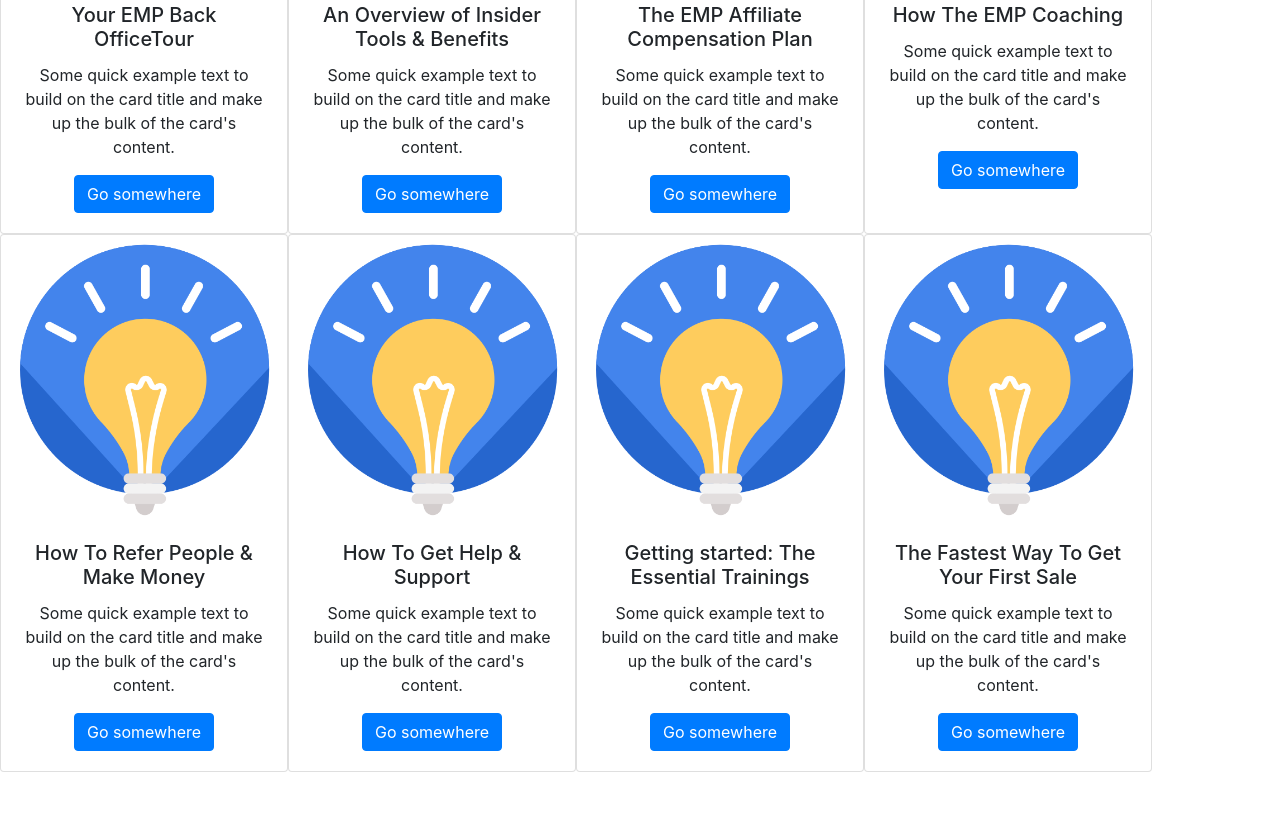
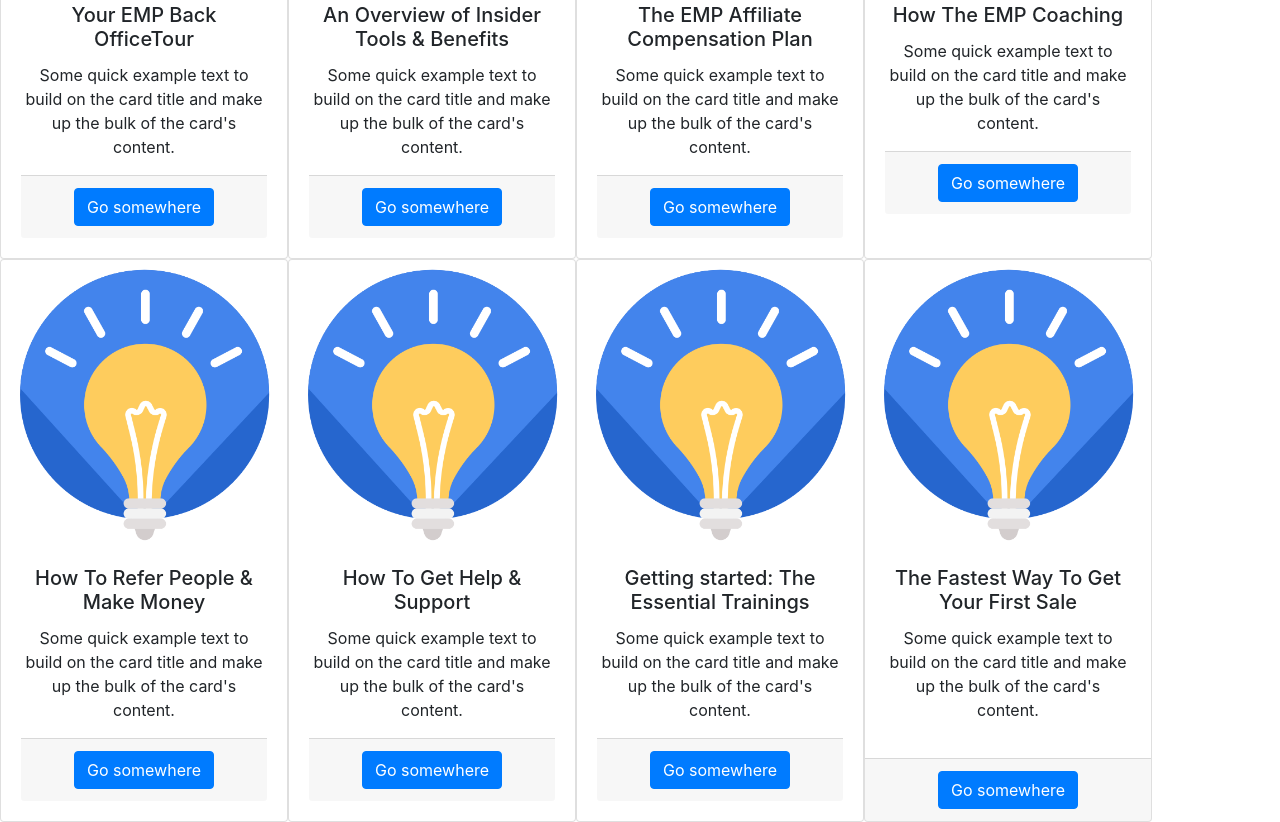
Before and after one commit to moetichentuf/Bootstrap, a plain HTML site: page index.html in a window 1280 px wide. Shown: the part 304-1126 px from the top of the page. Before the commit the page ends 1076 px from the top, so only its background shows below. Drawn offline with nearby package versions, Linux system fonts and the light colour scheme.

Commit message:
bootstrap5

```diff
--- a/index.html
+++ b/index.html
@@ -19,7 +19,7 @@
             <div class="card-body">
                 <h5 class="card-title">Your EMP Back OfficeTour</h5>
                 <p class="card-text">Some quick example text to build on the card title and make up the bulk of the card's content.</p>
-                <a href="#" class="btn btn-primary">Go somewhere</a>
+                <div class="card-footer"><a href="#" class="btn btn-primary">Go somewhere</a></div>
             </div>
         </div>
         <div class="card" style="width: 18rem">
@@ -27,7 +27,7 @@
             <div class="card-body">
                 <h5 class="card-title">An Overview of Insider Tools & Benefits</h5>
                 <p class="card-text">Some quick example text to build on the card title and make up the bulk of the card's content.</p>
-                <a href="#" class="btn btn-primary">Go somewhere</a>
+                <div class="card-footer"><a href="#" class="btn btn-primary">Go somewhere</a></div>
             </div>
         </div>
         <div class="card" style="width: 18rem">
@@ -35,7 +35,7 @@
             <div class="card-body">
                 <h5 class="card-title">The EMP Affiliate Compensation Plan</h5>
                 <p class="card-text">Some quick example text to build on the card title and make up the bulk of the card's content.</p>
-                <a href="#" class="btn btn-primary">Go somewhere</a>
+                <div class="card-footer"><a href="#" class="btn btn-primary">Go somewhere</a></div>
             </div>
         </div>
         <div class="card" style="width: 18rem">
@@ -43,7 +43,7 @@
             <div class="card-body">
                 <h5 class="card-title">How The EMP Coaching</h5>
                 <p class="card-text">Some quick example text to build on the card title and make up the bulk of the card's content.</p>
-                <a href="#" class="btn btn-primary">Go somewhere</a>
+                <div class="card-footer"><a href="#" class="btn btn-primary">Go somewhere</a></div>
             </div>
         </div>
     </div>
@@ -53,7 +53,7 @@
             <div class="card-body">
                 <h5 class="card-title">How To Refer People & Make Money</h5>
                 <p class="card-text">Some quick example text to build on the card title and make up the bulk of the card's content.</p>
-                <a href="#" class="btn btn-primary">Go somewhere</a>
+                <div class="card-footer"><a href="#" class="btn btn-primary">Go somewhere</a></div>
             </div>
         </div>
         <div class="card" style="width: 18rem">
@@ -61,7 +61,7 @@
             <div class="card-body">
                 <h5 class="card-title">How To Get Help & Support</h5>
                 <p class="card-text">Some quick example text to build on the card title and make up the bulk of the card's content.</p>
-                <a href="#" class="btn btn-primary">Go somewhere</a>
+                <div class="card-footer"><a href="#" class="btn btn-primary">Go somewhere</a></div>
             </div>
         </div>
         <div class="card" style="width: 18rem">
@@ -69,7 +69,7 @@
             <div class="card-body">
                 <h5 class="card-title">Getting started: The Essential Trainings</h5>
                 <p class="card-text">Some quick example text to build on the card title and make up the bulk of the card's content.</p>
-                <a href="#" class="btn btn-primary">Go somewhere</a>
+                <div class="card-footer"><a href="#" class="btn btn-primary">Go somewhere</a></div>
             </div>
         </div>
         <div class="card" style="width: 18rem">
@@ -77,8 +77,9 @@
             <div class="card-body">
                 <h5 class="card-title">The Fastest Way To Get Your First Sale</h5>
                 <p class="card-text">Some quick example text to build on the card title and make up the bulk of the card's content.</p>
-                <a href="#" class="btn btn-primary">Go somewhere</a>
+
             </div>
+            <div class="card-footer"><a href="#" class="btn btn-primary">Go somewhere</a></div>
         </div>
     </div>
 
```
Also changed, not shown: 1 other file.
